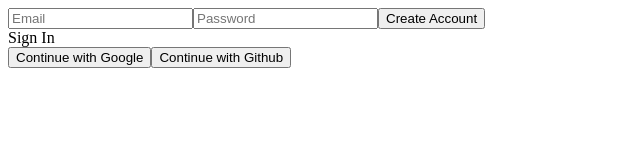
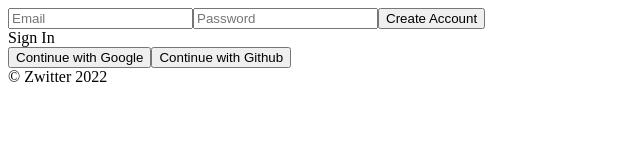
Before and after one commit to zeriong/zwitter, a React (Create React App) app: page / in a window 1280 px wide. Shown: the top 160 px of the page, without its empty margins (0-640 px from the left). Built offline with nearby package versions, Linux system fonts and the light colour scheme; no server answers.

Commit message:
푸터추가

```diff
--- a/src/components/App.js
+++ b/src/components/App.js
@@ -20,6 +20,7 @@ function App() {
   return (
       <>
         { init ? <AppRouter isLoggedIn={isLoggedIn} userObj={userObj} /> : "Initializing...." }
+        <footer>&copy; Zwitter {new Date().getFullYear()}</footer>
       </>
   );
 }
```
